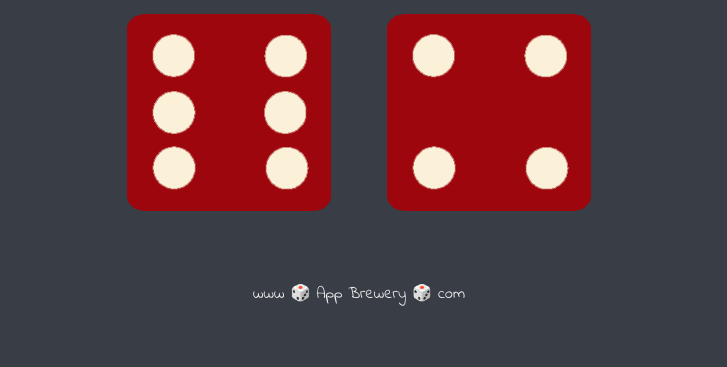
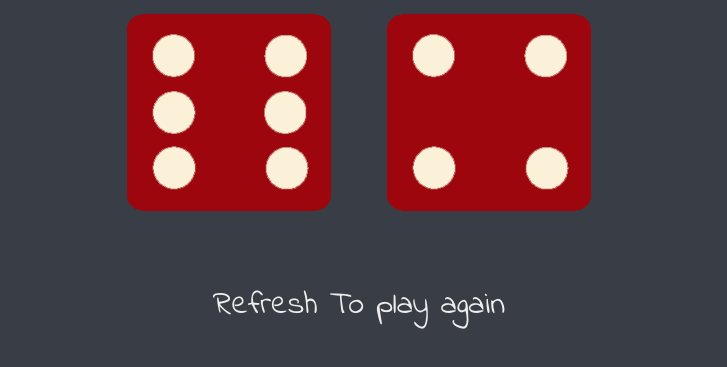
Before and after one commit to agraghav26/Dice-Game, a plain HTML site: page index.html in a window 1280 px wide. Shown: the part 321-688 px from the top of the page, without its empty margins (281-1008 px from the left). Drawn offline with Linux system fonts and the light colour scheme.

Commit message:
Second Commit

```diff
--- a/index.html
+++ b/index.html
@@ -28,7 +28,7 @@
   </body>
 
   <footer>
-    www 🎲 App Brewery 🎲 com
+    Refresh To play again
   </footer>
   <script src="index.js"></script>
 </html>
--- a/styles.css
+++ b/styles.css
@@ -35,6 +35,7 @@ img {
 footer {
   margin-top: 5%;
   color: #EEEEEE;
+  font-size: 2rem;
   text-align: center;
   font-family: 'Indie Flower', cursive;
 
```
